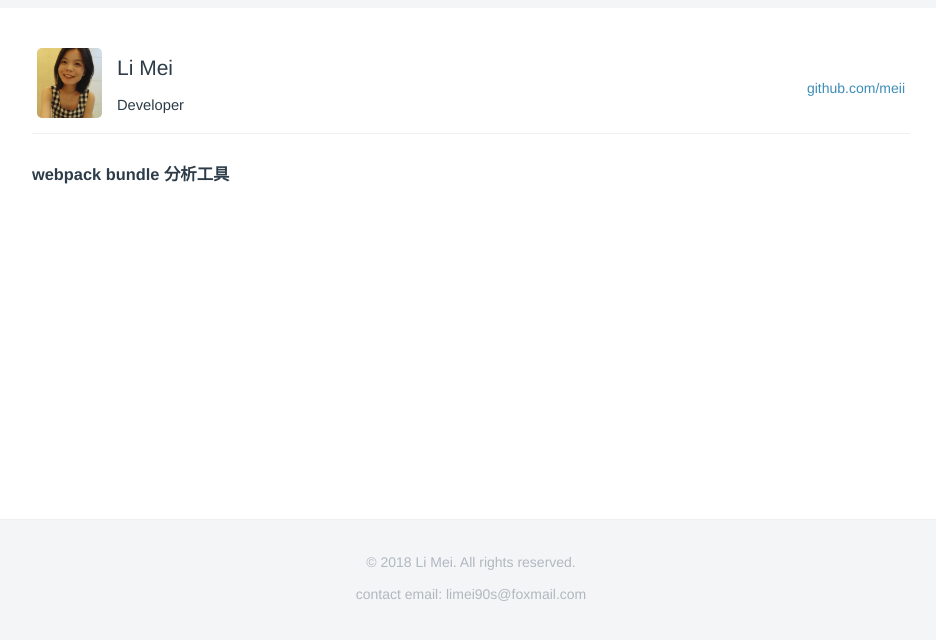
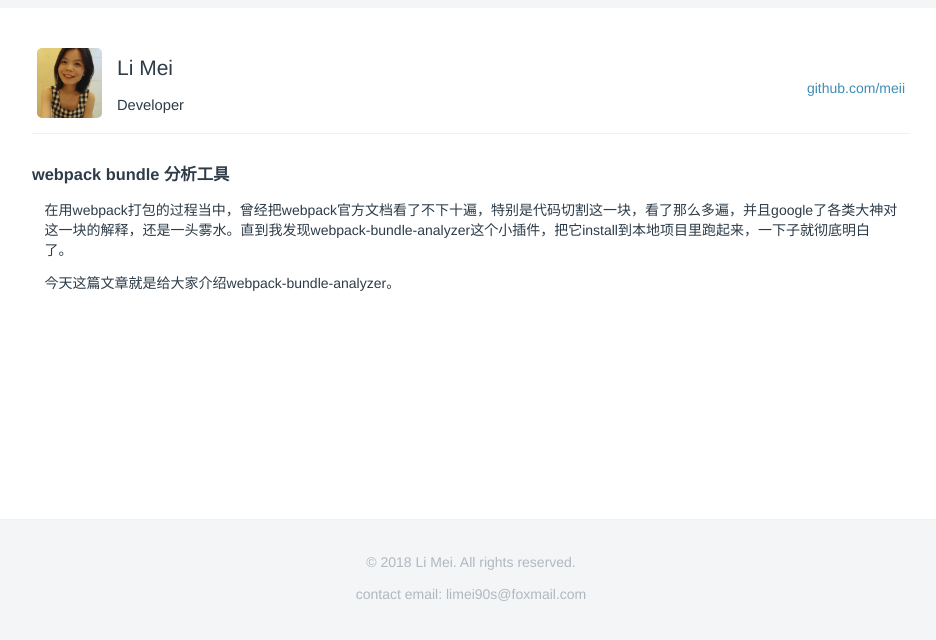
Before and after one commit to LiMeii/LiMeii.github.io, a Jekyll site: the page built from _posts/2018-09-24-webpack-bundle-analyzer.md, in a window 1280 px wide. Shown: the top 640 px of the page, without its empty margins (177-1113 px from the left). Built offline with Jekyll 4.4.1, drawn with Linux system fonts in a browser that asks for light colours.

Commit message:
update bundle analyzer

```diff
--- a/_posts/2018-09-24-webpack-bundle-analyzer.md
+++ b/_posts/2018-09-24-webpack-bundle-analyzer.md
@@ -4,3 +4,8 @@ layout: post
 ---
 
 # webpack bundle 分析工具
+
+在用webpack打包的过程当中，曾经把webpack官方文档看了不下十遍，特别是代码切割这一块，看了那么多遍，并且google了各类大神对这一块的解释，还是一头雾水。直到我发现webpack-bundle-analyzer这个小插件，把它install到本地项目里跑起来，一下子就彻底明白了。
+
+
+今天这篇文章就是给大家介绍webpack-bundle-analyzer。
```
Also changed, not shown: _posts/2018-09-24-issues.md (+1 -1 lines).
